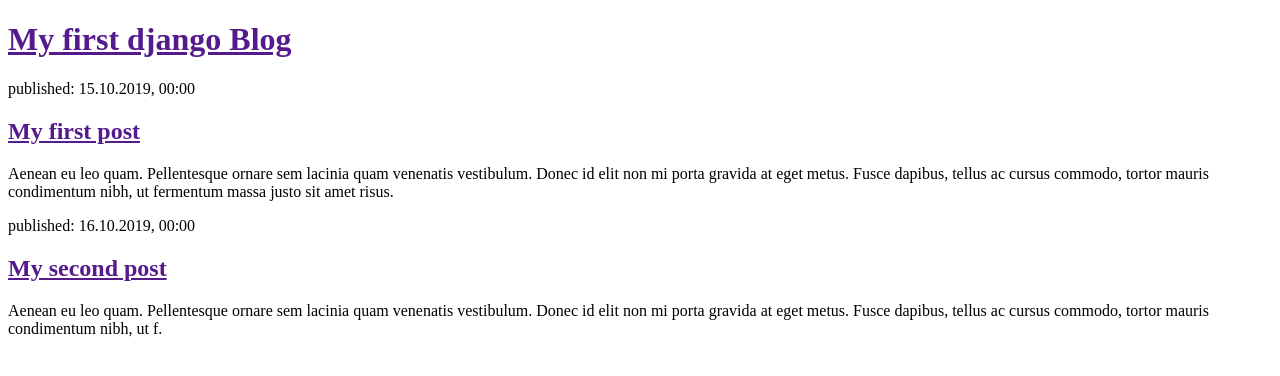
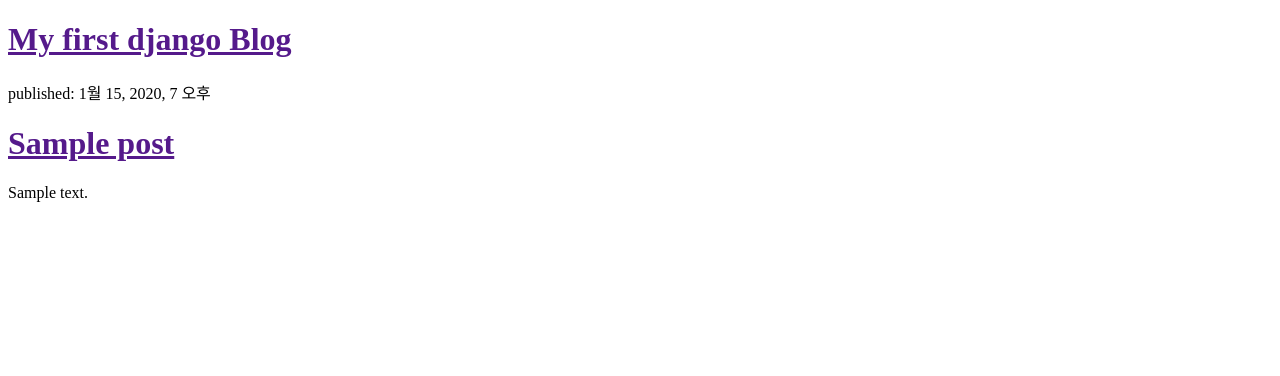
Before and after one commit to upatisariputa/django_practice, a Django app: template blog/templates/blog/post_list.html in a window 1280 px wide. Shown: the top 376 px of the page. Run offline with Django 3.2, Linux system fonts and the light colour scheme; the template is opened without the code that fills it: values that come from a table or form of the project are taken from there, others are empty; tables that the repository leaves empty hold one stand-in row (values such as "Sample post").

Commit message:
Modified templates to display posts from database.

```diff
--- a/blog/templates/blog/post_list.html
+++ b/blog/templates/blog/post_list.html
@@ -10,25 +10,14 @@
     <div>
       <h1><a href="">My first django Blog</a></h1>
     </div>
+    {% for post in posts %}
     <div>
-      <p>published: 15.10.2019, 00:00</p>
-      <h2><a href="">My first post</a></h2>
-      <p>
-        Aenean eu leo quam. Pellentesque ornare sem lacinia quam venenatis
-        vestibulum. Donec id elit non mi porta gravida at eget metus. Fusce
-        dapibus, tellus ac cursus commodo, tortor mauris condimentum nibh, ut
-        fermentum massa justo sit amet risus.
-      </p>
+      <p>published: {{ post.published_date }}</p>
+      <h1>
+        <a href="">{{ post.title }}</a>
+      </h1>
+      <p>{{ post.text | linebreaksbr }}</p>
     </div>
-
-    <div>
-      <p>published: 16.10.2019, 00:00</p>
-      <h2><a href="">My second post</a></h2>
-      <p>
-        Aenean eu leo quam. Pellentesque ornare sem lacinia quam venenatis
-        vestibulum. Donec id elit non mi porta gravida at eget metus. Fusce
-        dapibus, tellus ac cursus commodo, tortor mauris condimentum nibh, ut f.
-      </p>
-    </div>
+    {% endfor %}
   </body>
 </html>
--- a/blog/views.py
+++ b/blog/views.py
@@ -1,4 +1,7 @@
 from django.shortcuts import render
+from django.utils import timezone
+from .models import Post
 
 def post_list(request):
-    return render(request, 'blog/post_list.html', {})
+    posts = Post.objects.filter(published_date__lte=timezone.now()).order_by('published_date')
+    return render(request, 'blog/post_list.html', {'posts': posts})
```
